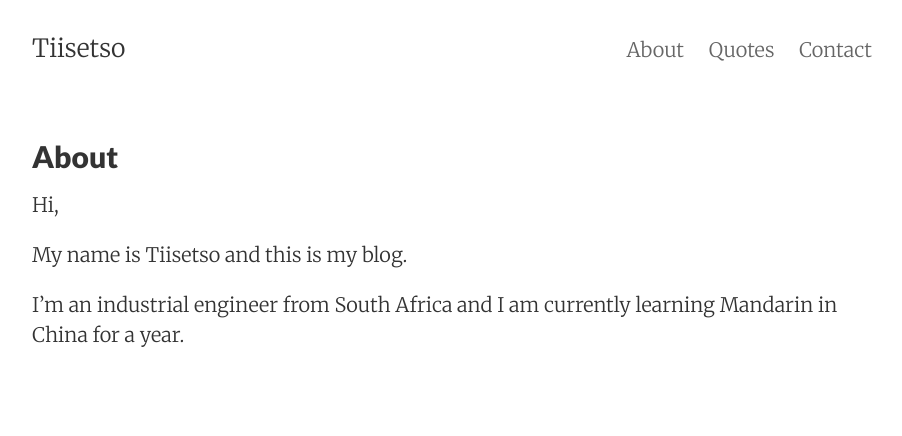
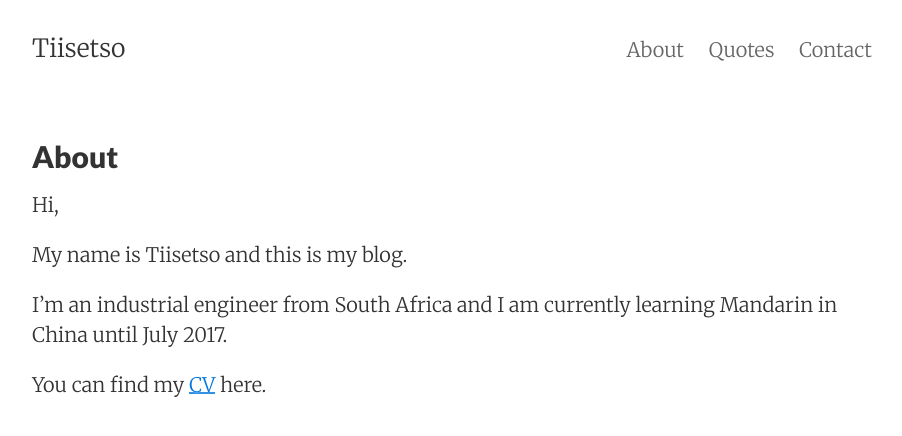
Before and after one commit to Tiisetso/tiisetso.github.io, a Jekyll site: the page built from about.md, in a window 1280 px wide. Shown: the top 436 px of the page, without its empty margins (188-1090 px from the left). Built offline with Jekyll 4.4.1, drawn with Linux system fonts in a browser that asks for light colours.

Commit message:
Added pdf.

```diff
--- a/about.md
+++ b/about.md
@@ -10,4 +10,6 @@ Hi,
 
 My name is Tiisetso and this is my blog.
 
-I'm an industrial engineer from South Africa and I am currently learning Mandarin in China for a year.
+I'm an industrial engineer from South Africa and I am currently learning Mandarin in China until July 2017.
+
+You can find my [CV]({{ site.url }}/assets/pdf/CV - Tiisetso Murray.pdf) here.
```
Also changed, not shown: 1 other file.
